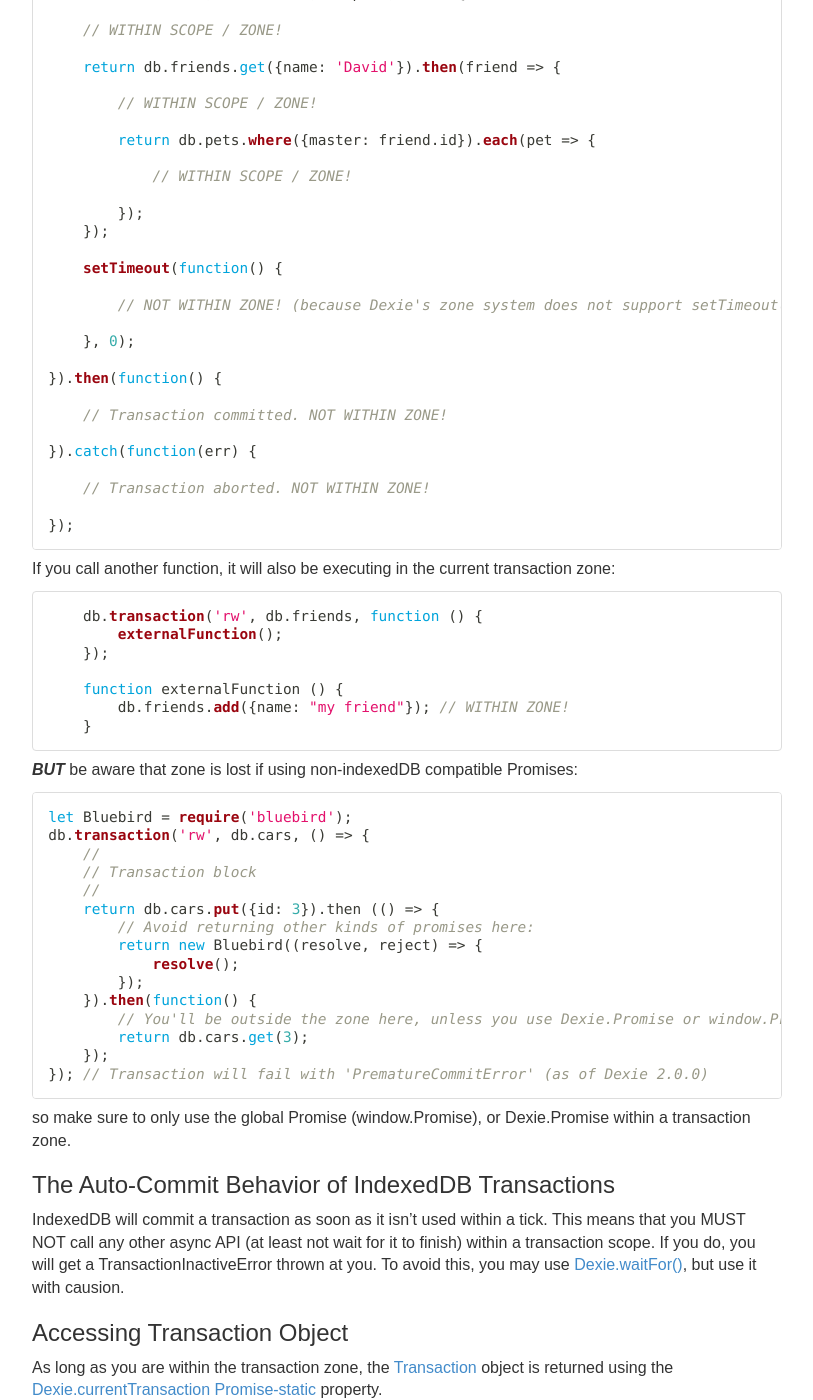
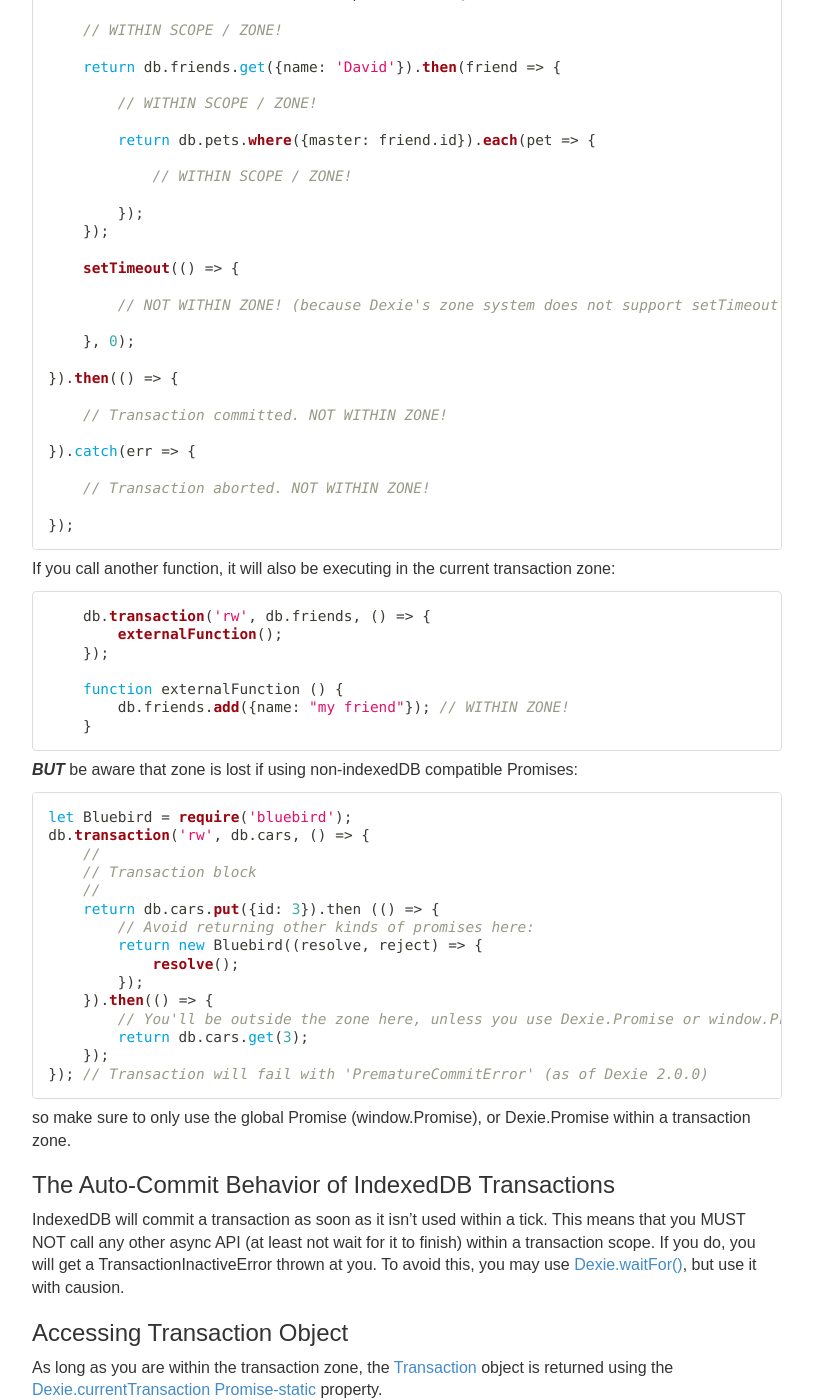
Before and after one commit to dexie/dexie-website, a Jekyll site: the page built from docs/Dexie/Dexie.transaction().md, in a window 1280 px wide and 1400 px high, scrolled down 2185 px. Shown: the whole window, without its empty margins (38-851 px from the left). Built offline with Jekyll 4.4.1, drawn with Linux system fonts in a browser that asks for light colours; some of the changed text lies outside the part shown.

Commit message:
Some more arrow functions

````diff
--- a/docs/Dexie/Dexie.transaction().md
+++ b/docs/Dexie/Dexie.transaction().md
@@ -53,7 +53,7 @@ db.transaction('rw', db.friends, db.pets, async ()=>{
     ++friend.age;
     await db.friends.put(friend);
 
-}).then(function() {
+}).then(() => {
 
     //
     // Transaction Complete
@@ -61,7 +61,7 @@ db.transaction('rw', db.friends, db.pets, async ()=>{
 
     console.log("Transaction committed");
 
-}).catch(function(err) {
+}).catch(err => {
 
     //
     // Transaction Failed
@@ -103,17 +103,17 @@ db.transaction('r', db.friends, db.pets, () => {
         });
     });
 
-    setTimeout(function() {
+    setTimeout(() => {
 
         // NOT WITHIN ZONE! (because Dexie's zone system does not support setTimeout())
 
     }, 0);
 
-}).then(function() {
+}).then(() => {
 
     // Transaction committed. NOT WITHIN ZONE!
 
-}).catch(function(err) {
+}).catch(err => {
 
     // Transaction aborted. NOT WITHIN ZONE!
 
@@ -123,7 +123,7 @@ db.transaction('r', db.friends, db.pets, () => {
 If you call another function, it will also be executing in the current transaction zone:
 
 ```javascript
-    db.transaction('rw', db.friends, function () {
+    db.transaction('rw', db.friends, () => {
         externalFunction();
     });
 
@@ -145,7 +145,7 @@ db.transaction('rw', db.cars, () => {
         return new Bluebird((resolve, reject) => {
             resolve();
         });
-    }).then(function() {
+    }).then(() => {
         // You'll be outside the zone here, unless you use Dexie.Promise or window.Promise.
         return db.cars.get(3);
     });
````
